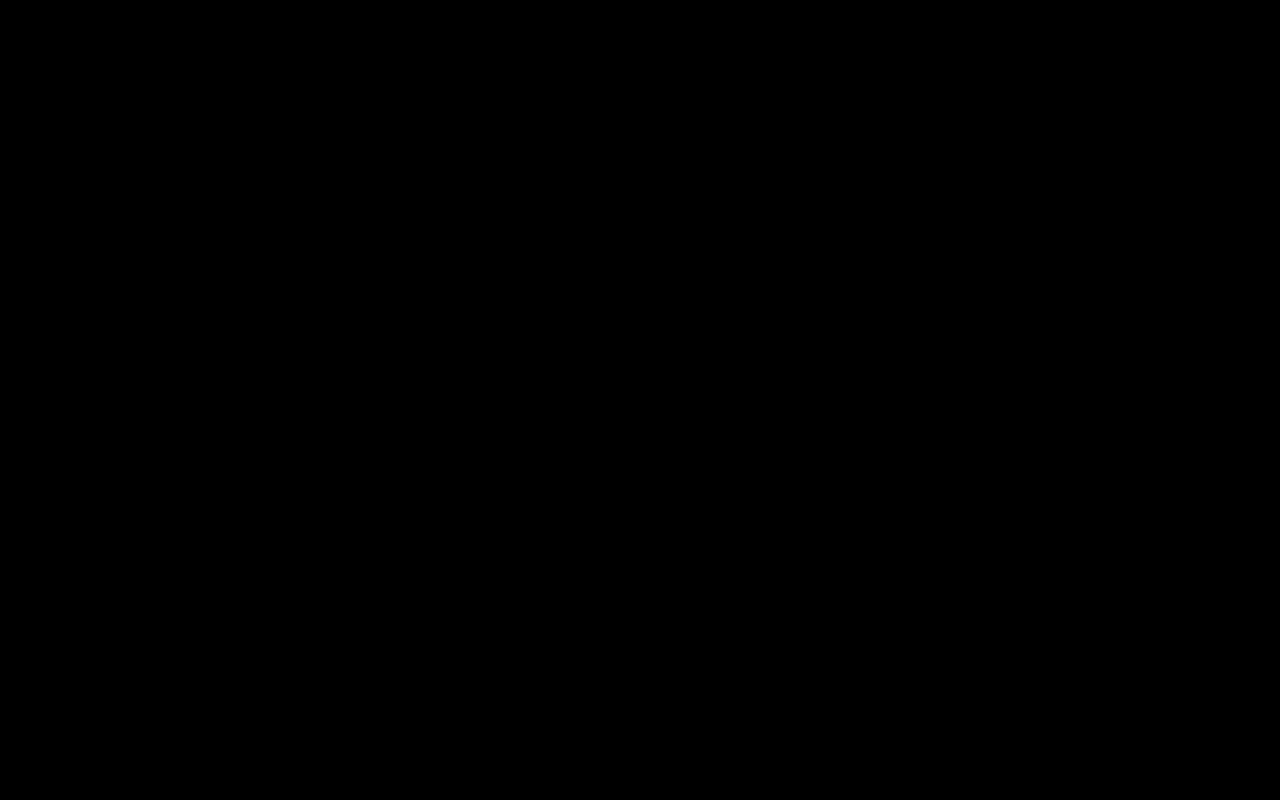
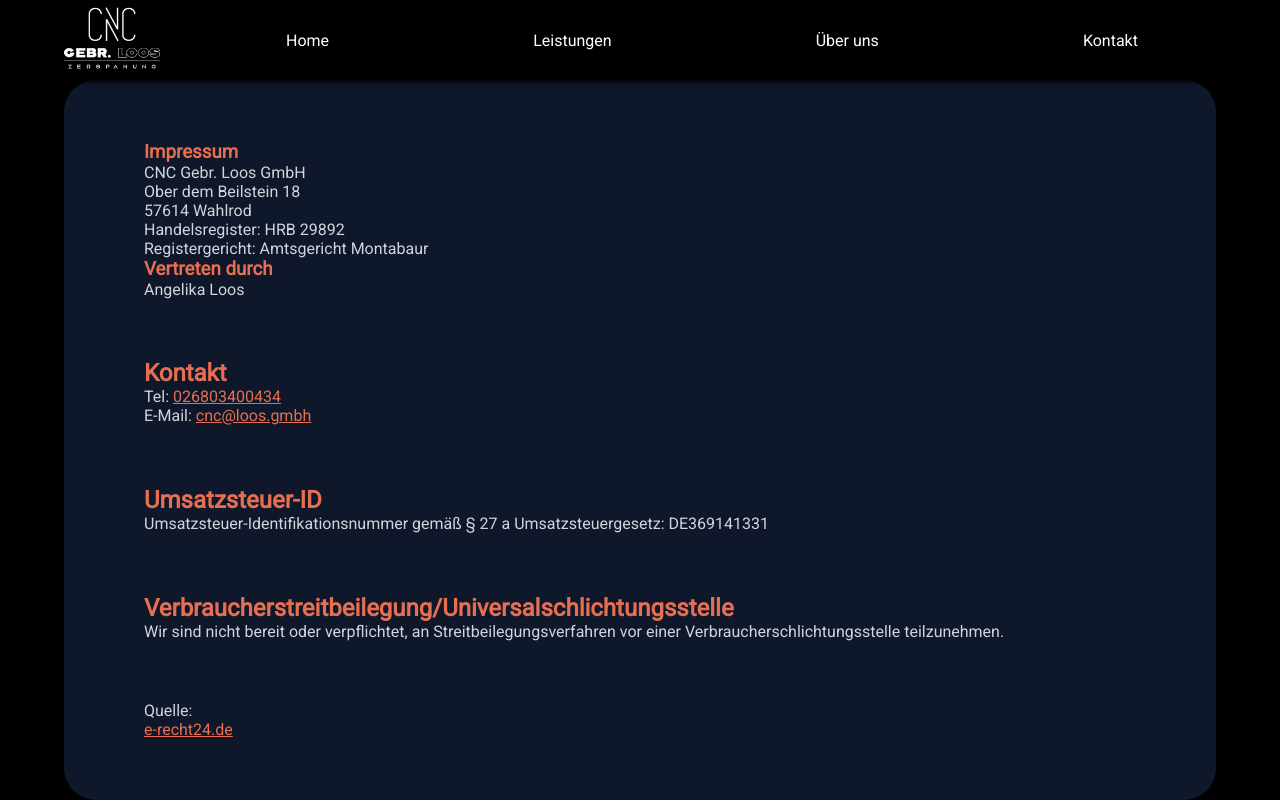
Before and after one commit to joshuaplischek/loos-gmbh, an Angular app: page /imprint in a window 1280 px wide. Built offline with nearby package versions, Linux system fonts and the light colour scheme.

Commit message:
add Imprint

```diff
--- a/src/app/main-page/imprint/imprint.component.html
+++ b/src/app/main-page/imprint/imprint.component.html
@@ -1 +1,45 @@
-<p>imprint works!</p>
+<section class="imprint">
+    <app-nav-bar></app-nav-bar>
+  <div (click)="mobile.closeMenu()">
+    <div>
+      <h1>Impressum</h1>
+      <div>
+        <span>CNC Gebr. Loos GmbH</span>
+        <span>Ober dem Beilstein 18 </span>
+        <span>57614 Wahlrod </span>
+      </div>
+      <div>
+        <span>Handelsregister: HRB 29892</span>
+        <span>Registergericht: Amtsgericht Montabaur</span>
+      </div>
+      <div>
+        <h3>Vertreten durch</h3>
+        <span>Angelika Loos</span>
+      </div>
+    </div>
+    <div>
+      <h2>Kontakt</h2>
+      <div>
+        <span>Tel: <a href="tel:026803400434">026803400434</a></span>
+        <span>E-Mail: <a href="mailto:cnc@loos.gmbh">cnc&#0064;loos.gmbh</a></span>
+      </div>
+    </div>
+    <div>
+      <h2>Umsatzsteuer-ID</h2>
+      <p>
+        Umsatzsteuer-Identifikationsnummer gemäß § 27 a Umsatzsteuergesetz:
+        DE369141331
+      </p>
+    </div>
+    <div>
+      <h2>Verbraucherstreitbeilegung/Universalschlichtungsstelle</h2>
+      <span
+        >Wir sind nicht bereit oder verpflichtet, an Streitbeilegungsverfahren
+        vor einer Verbraucherschlichtungsstelle teilzunehmen.</span>
+    </div>
+    <div>
+        <span>Quelle:</span>
+        <a target="_blank" href="e-recht24.de">e-recht24.de</a>
+    </div>
+  </div>
+</section>
--- a/src/app/main-page/imprint/imprint.component.scss
+++ b/src/app/main-page/imprint/imprint.component.scss
@@ -0,0 +1,49 @@
+.imprint {
+  min-height: 100dvh;
+  width: 100%;
+  height: 100%;
+  display: flex;
+  flex-direction: column;
+  align-items: center;
+  justify-content: center;
+  overflow-wrap: break-word;
+
+  > div {
+    width: 90%;
+    background-color: var(--SecondaryColor);
+    border-radius: 2rem;
+    height: 90dvh;
+    display: flex;
+    flex-direction: column;
+    justify-content: space-evenly;
+    max-height: 1080px;
+    padding: 0 5rem;
+    a {
+      color: var(--AccentColor);
+      text-decoration: underline;
+    }
+    span,
+    p {
+      color: var(--MinimalFontColor);
+    }
+    h1,
+    h3 {
+      color: var(--AccentColor);
+    }
+    > div {
+      display: flex;
+      flex-direction: column;
+      > div {
+        display: flex;
+        flex-direction: column;
+      }
+    }
+  }
+}
+
+app-nav-bar {
+  z-index: 20;
+  position: sticky;
+  top: 0;
+  width: 100%;
+}
--- a/src/app/main-page/imprint/imprint.component.ts
+++ b/src/app/main-page/imprint/imprint.component.ts
@@ -1,11 +1,13 @@
 import { Component } from '@angular/core';
+import { NavBarComponent } from "../nav-bar/nav-bar.component";
+import { MobileService } from '../../services/mobile.service';
 
 @Component({
   selector: 'app-imprint',
-  imports: [],
+  imports: [NavBarComponent],
   templateUrl: './imprint.component.html',
   styleUrl: './imprint.component.scss'
 })
 export class ImprintComponent {
-
+  constructor(public mobile: MobileService){}
 }
```
Also changed, not shown: src/app/main-page/hero/hero.component.scss (line endings or trailing spaces).
